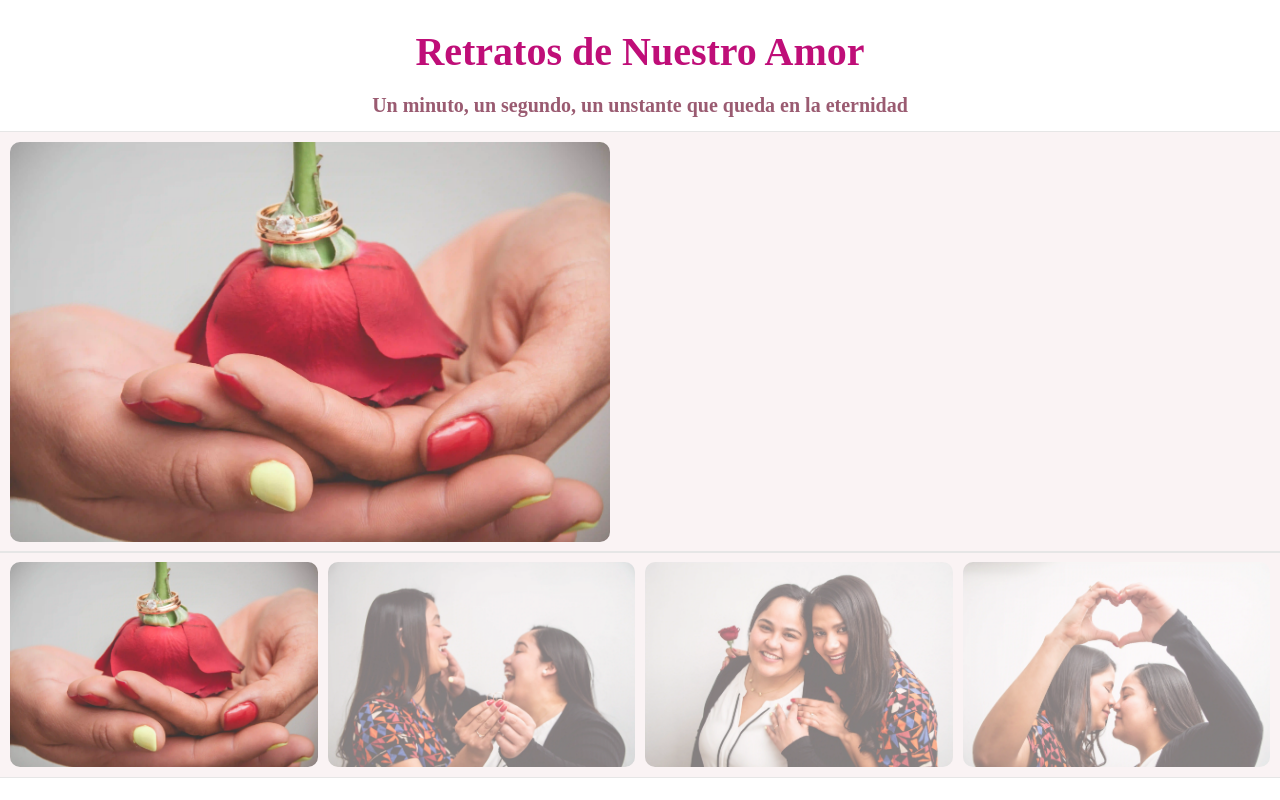
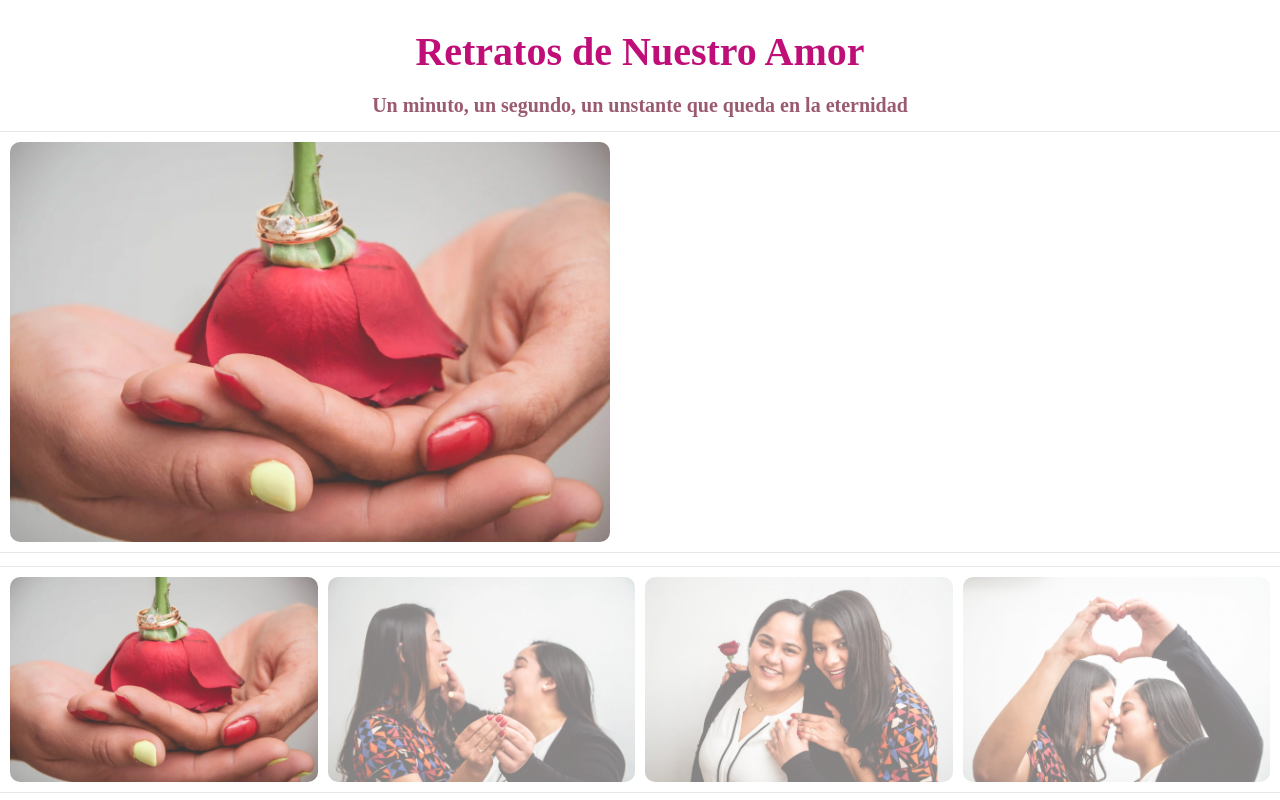
Before and after one commit to Oscar-Espinoza/juley-wedding, a Nuxt app: page / in a window 1280 px wide. Shown: the part 1920-2720 px from the top of the page. Built offline with nearby package versions, Linux system fonts and the light colour scheme.

Commit message:
loop added

```diff
--- a/components/Carousel.vue
+++ b/components/Carousel.vue
@@ -3,7 +3,7 @@
     <h3 class="title">Retratos de Nuestro Amor</h3>
     <p class="text">Un minuto, un segundo, un unstante que queda en la eternidad</p>
 
-    <div class="carousel-container">
+
     <Swiper :loop="true" :spaceBetween="10" :thumbs="{ swiper: thumbsSwiper }" :modules="[FreeMode, Navigation, Thumbs]"
       class="mySwiper2">
       <SwiperSlide v-for="photo in photos">
@@ -17,7 +17,7 @@
         <img :src="photo" alt="carousel-img">
       </SwiperSlide>
     </Swiper>
-    </div>
+
   </div>
 </template>
 
```
Lines whose indentation alone changed are shown as unchanged.
